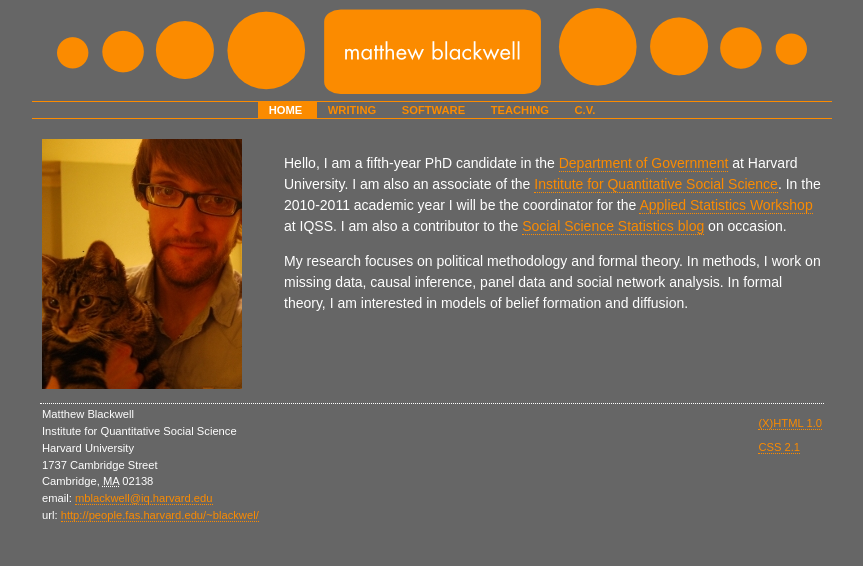
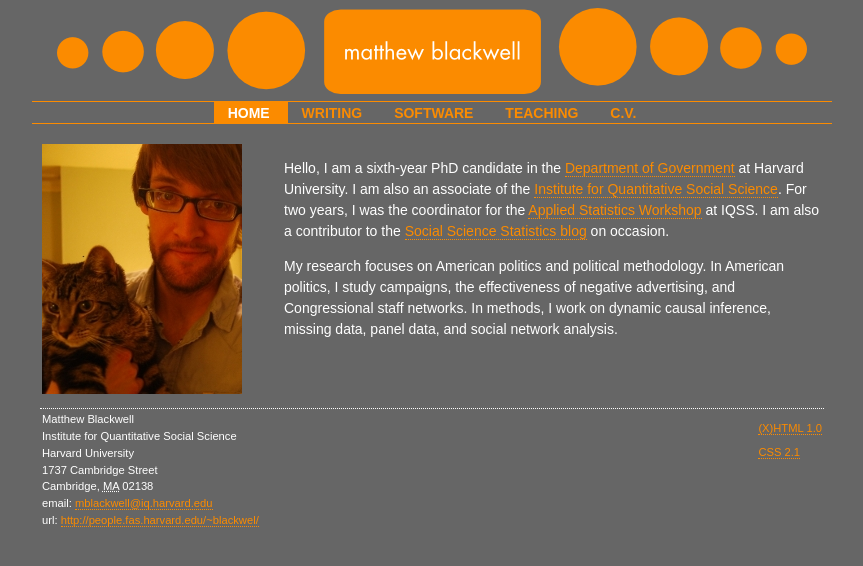
Before and after one commit to mattblackwell/mattblackwell.github.com, a Jekyll site: the page built from index.html, in a window 1280 px wide. Shown: the top 566 px of the page, without its empty margins (208-1071 px from the left). Built offline with Jekyll 4.4.1, drawn with Linux system fonts in a browser that asks for light colours.

Commit message:
update bio, size of navbar

```diff
--- a/css/matt.css
+++ b/css/matt.css
@@ -74,7 +74,7 @@ a img {
     text-align:center;
     width: 800px;
     font-weight: bolder;
-    font-size: .8em;
+    font-size: 1em;
     text-transform: uppercase;
     border-top: 1pt solid #fb8b00;
     border-bottom: 1pt solid #fb8b00;
--- a/index.html
+++ b/index.html
@@ -6,19 +6,20 @@ slug: home
 
 <img src="images/blackwell.jpg" alt="A Photo of me with Mac"/>
 <p>
-Hello, I am a fifth-year PhD candidate in the <a class="fn org url" href="http://www.gov.harvard.edu/">Department of
+Hello, I am a sixth-year PhD candidate in the <a class="fn org url" href="http://www.gov.harvard.edu/">Department of
 Government</a> at Harvard University. I am also an associate of the
 <a class="fn org url" href="http://iq.harvard.edu">Institute for Quantitative Social Science</a>.
-In the 2010-2011 academic year I
-will be the coordinator for
+For two years, I was the coordinator for
 the <a href="http://www.iq.harvard.edu/applied_statistics_workshop_gov_3009">Applied
   Statistics Workshop</a> at IQSS. I am also a contributor to
 the <a href="http://www.iq.harvard.edu/blog/sss/">Social Science
 Statistics blog</a> on occasion.
-</p><p>
-My research focuses on political methodology and formal theory. In
-methods, I work on missing data, causal inference, panel data and
-social network analysis. In formal theory, I am interested in models
-of belief formation and diffusion.
+</p>
+
+<p> My research focuses on American politics and political
+methodology. In American politics, I study campaigns, the
+effectiveness of negative advertising, and Congressional staff
+networks. In methods, I work on dynamic causal inference, missing
+data, panel data, and social network analysis.
 </p>
 </div>
--- a/writing.html
+++ b/writing.html
@@ -29,7 +29,7 @@ title: Writing
 <ul>
 <li><a href="files/papers/dynci.pdf">A Framework for Dynamic Causal Inference in Political
 Science
-</a>(Working paper)</li>
+</a>(Under Review)</li>
   <li><a href="files/papers/panel-poster.pdf">Estimating Dynamic Treatment Regimes</a>
     Poster presented at the <a href="http://www.polisci.uiowa.edu/polmeth/index.html">2010
     Summer Methods Meeting</a> at the University of Iowa.</li>
@@ -46,7 +46,7 @@ Science
 <p>Social scientists typically devote considerable effort to reducing measurement error during data collection only to ignore the issue during data analysis. Although many statistical methods have been proposed for reducing measurement error-induced biases, few have been widely used because of implausible assumptions, high levels of model dependence, difficult computation, or inapplicability with multiple mismeasured variables. We develop an easy-to-use alternative that generalizes the popular multiple imputation (MI) framework so that it treats missing data problems as a special case of extreme measurement error and corrects for both. Like MI, the proposed "multiple overimputation" (MO) framework is a simple two-step procedure. First, multiple (≈5) completed copies of the dataset are created where cells measured without error are held constant, those missing are imputed from the distribution of predicted values, and cells (or entire variables) with measurement error are "overimputed," that is imputed from a predictive distribution with observation-level priors defined by the mismeasured values and available external information, if any. In the second step, analysts can then run whatever statistical method they would have run on each of the overimputed datasets as if there had been no missingness or measurement error; the results are then combined via a simple procedure.</p>
 <ul>
   <li><a href="http://gking.harvard.edu/files/measure.pdf">Paper</a>
-  (with James Honaker and Gary King) </li>
+  (with James Honaker and Gary King, Under Review) </li>
 <li><a href="files/papers/merror-methods.pdf">Slides</a> presented at the
   <a href="http://www.polisci.uiowa.edu/polmeth/index.html">2010
     Summer Methods Meeting</a> at the University of Iowa.</li></ul>
```
